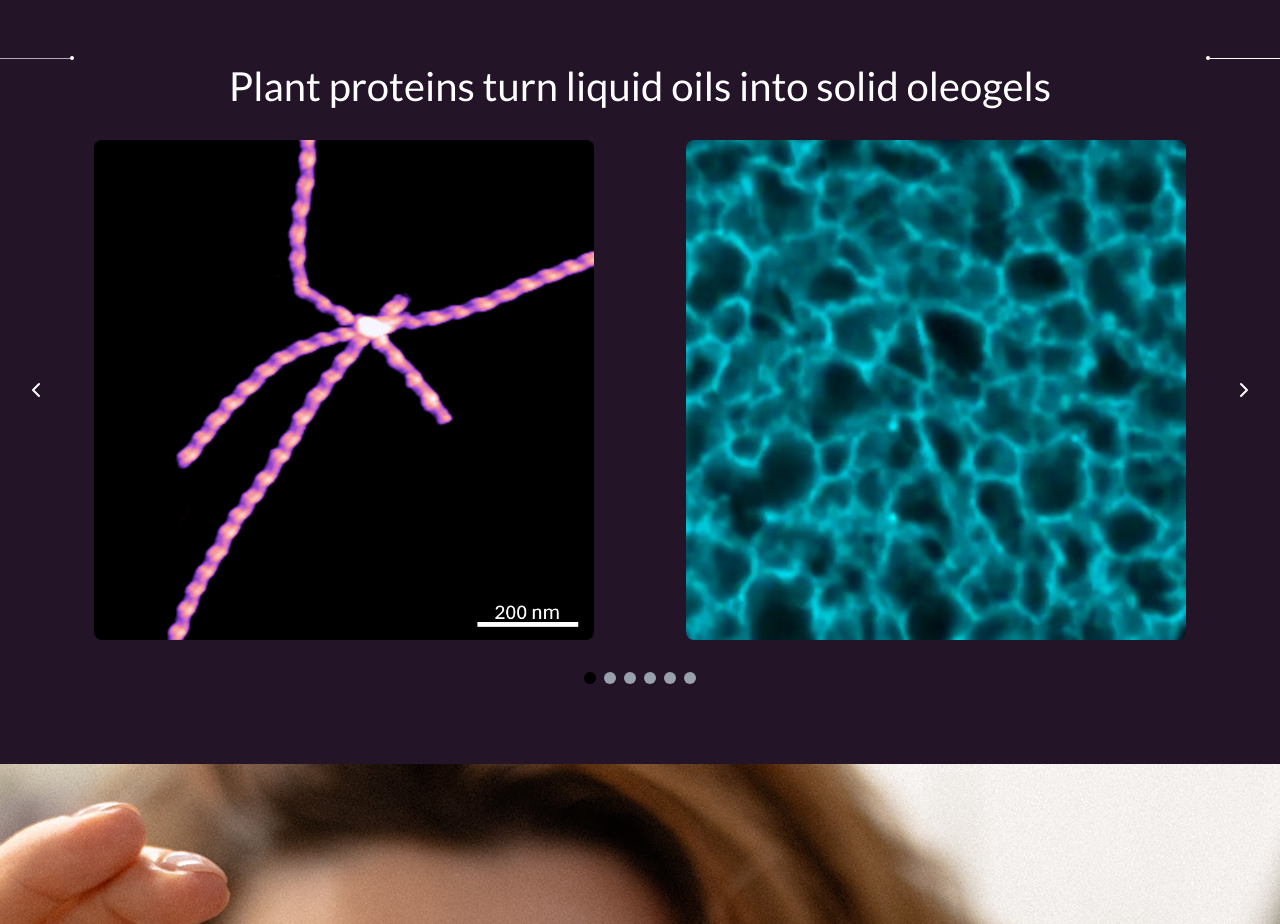
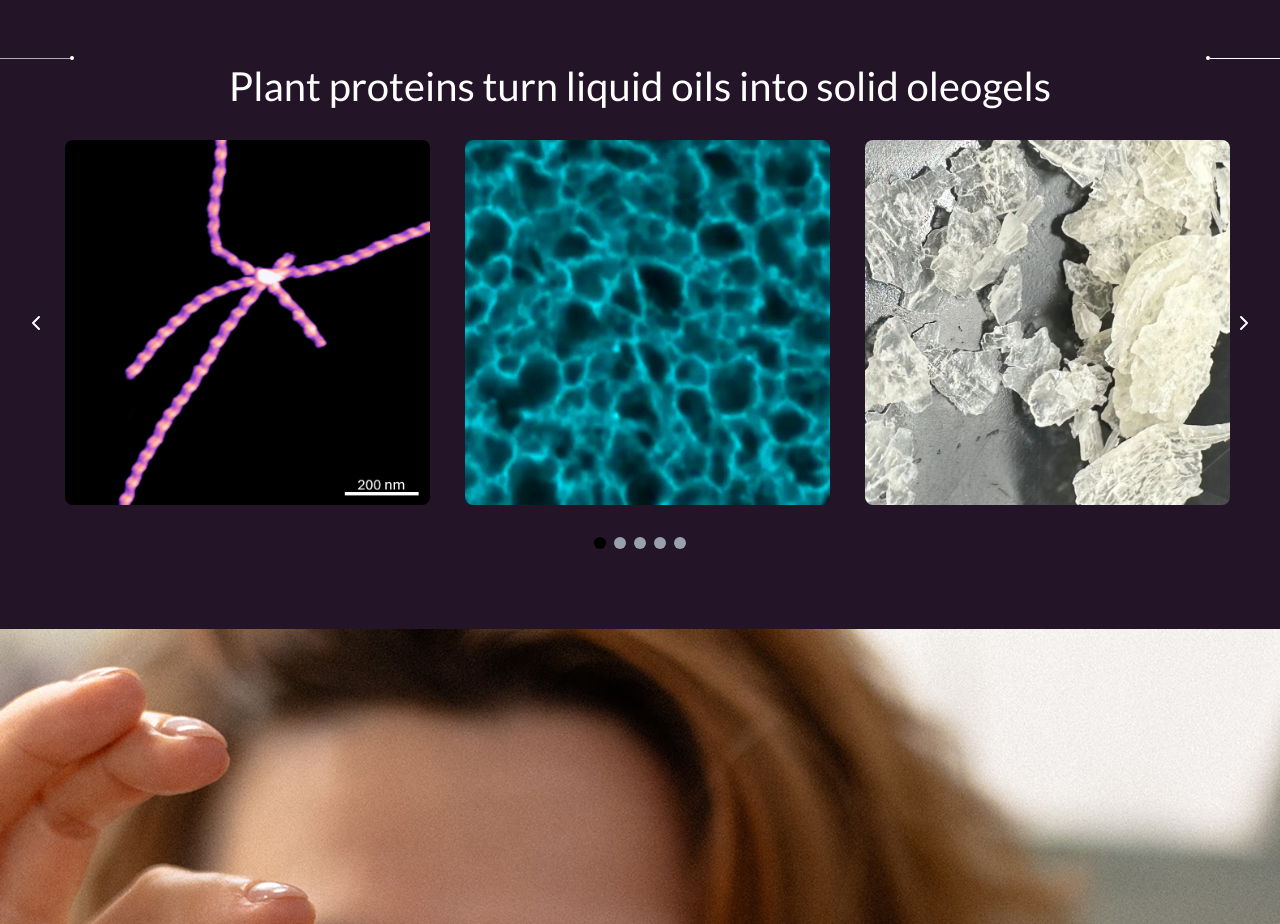
Before and after one commit to MrDrProfessorPatrick/olexir, a Next.js app: page / in a window 1280 px wide. Shown: the part 1320-2244 px from the top of the page. Built offline with nearby package versions, Linux system fonts and the light colour scheme.

Commit message:
BigCarusel styling done

```diff
--- a/src/components/CaruselHome.js
+++ b/src/components/CaruselHome.js
@@ -90,7 +90,7 @@ export default function CaruselHome({ images, isBigCarousel }) {
                     </button>
                 </div>
                 <div className="overflow-hidden" ref={emblaRef}>
-                    <div className="flex">
+                    <div className="flex w-[100%] lg:w-[800px] xl:w-[1200px] 2xl:w-[1300px] 3xl:w-[1608px]">
                         {images.map((imgObj, currIndex) => {
                             return (
                                 <CarouselItem
--- a/src/components/CaruselItem.js
+++ b/src/components/CaruselItem.js
@@ -17,16 +17,17 @@ const CarouselItem = React.memo(function CarouselItem({
     }
 
     let itemsQuantity = isBigCarousel
-        ? 'flex-[0_0_100%] xl:flex-[0_0_50%] 3xl:flex-[0_0_33.333%]'
+        ? 'flex-[0_0_100%] md:flex-[0_0_100%] lg:flex-[0_0_50%] xl:flex-[0_0_33.333%]'
         : 'flex-[0_0_100%] md:flex-[0_0_50%] xl:flex-[0_0_33.333%] 3xl:flex-[0_0_33.333%]'
 
     let cardSize = isBigCarousel
-        ? 'w-[250px] h-[250px] sm:w-[400px] sm:h-[400px] md:w-[500px] md:h-[500px] lg:w-[500px] lg:h-[500px] xl:w-[500px] xl:h-[500px] 2xl:w-[500px] 2xl:h-[500px]'
+        ? 'w-[300px] h-[300px] sm:w-[420px] sm:h-[420px] md:w-[450px] md:h-[450px] lg:w-[360px] lg:h-[360px] xl:w-[365px] xl:h-[365px] 2xl:w-[400px] 2xl:h-[400px] 3xl:w-[500px] 3xl:h-[500px]'
         : 'w-[250px] h-[250px] sm:w-[300px] sm:h-[300px] md:w-[300px] md:h-[300px] lg:w-[400px] lg:h-[400px] xl:w-[380px] xl:h-[380px] 3xl:w-[500px] 3xl:h-[500px]'
+
     return (
         <motion.div
             key={src}
-            className={`flex items-center ${itemsQuantity} justify-center content-center p-0 xs:p-4`}
+            className={`flex  items-center ${itemsQuantity} justify-center content-center p-0 xs:p-4`}
             onClick={() => itemClick(index, src)}
             layoutId={`expandable-image-${src}`} // animation problem is here
             transition={{
```
Also changed, not shown: .clerk/.tmp/README.md (added), .clerk/.tmp/keyless.json (added), .clerk/.tmp/telemetry.json (added).
